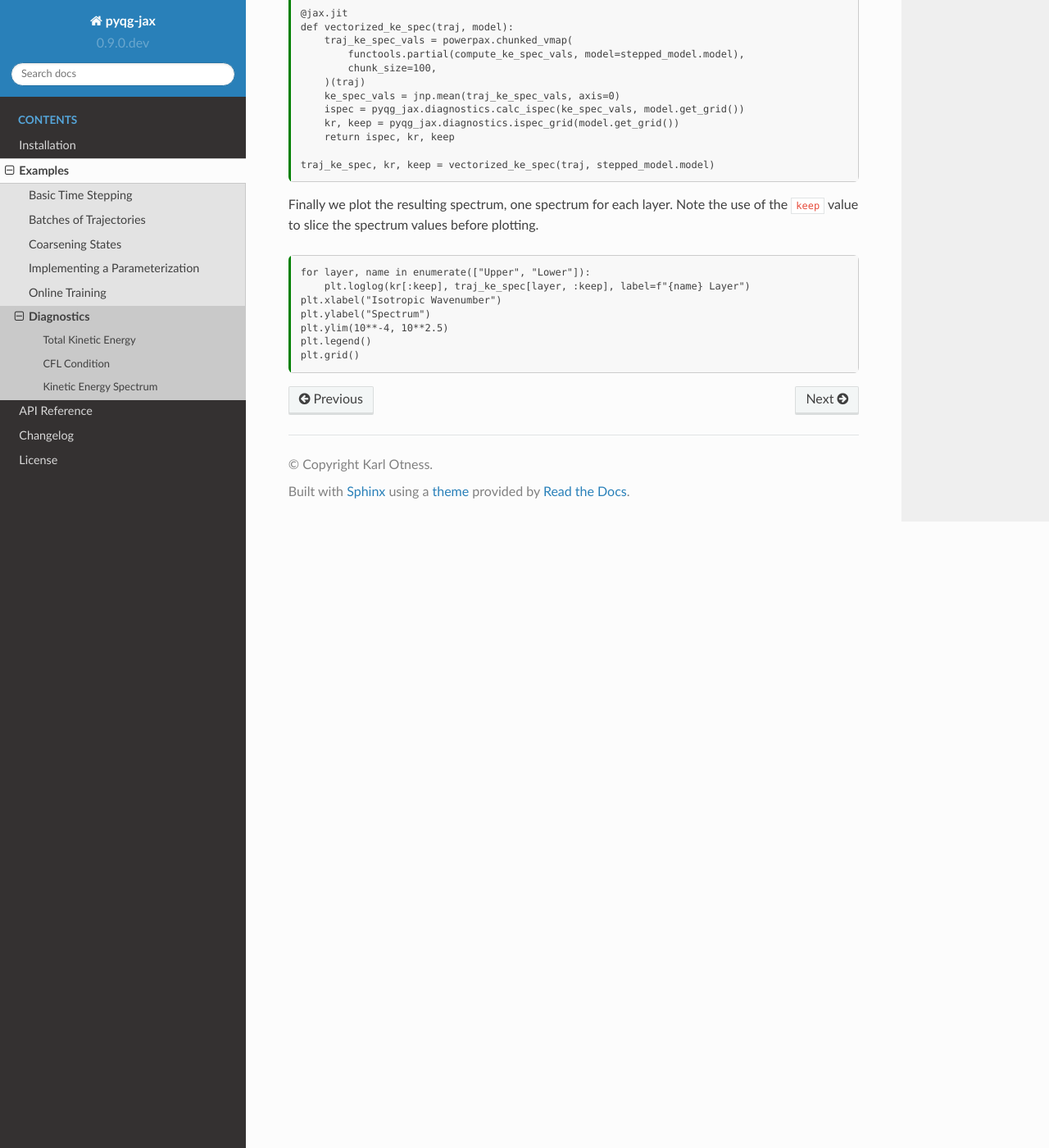
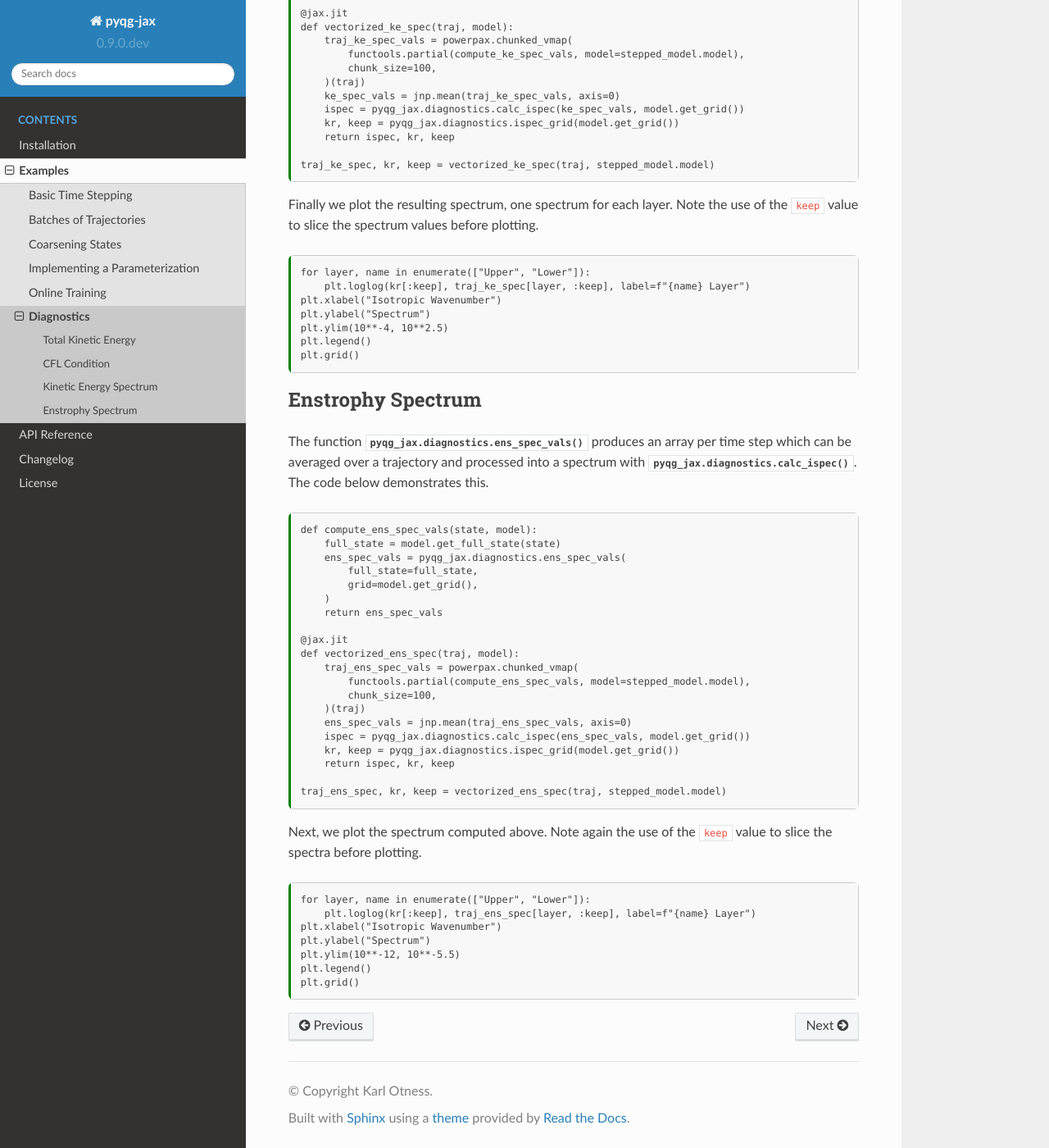
Before and after one commit to karlotness/pyqg-jax, a Sphinx documentation site: the page built from docs/examples.diagnostics.md, in a window 1280 px wide and 1400 px high, scrolled down 2998 px. Shown: the whole window at 82% size. Built offline with Sphinx 7.4.7 and the Read the Docs theme 2.0.0, drawn with Linux system fonts in a browser that asks for light colours.

Commit message:
Add enstrophy spectrum diagnostic function.

````diff
--- a/docs/examples.diagnostics.md
+++ b/docs/examples.diagnostics.md
@@ -207,3 +207,47 @@ plt.ylim(10**-4, 10**2.5)
 plt.legend()
 plt.grid()
 ```
+
+## Enstrophy Spectrum
+
+The function {func}`pyqg_jax.diagnostics.ens_spec_vals` produces an
+array per time step which can be averaged over a trajectory and
+processed into a spectrum with
+{func}`pyqg_jax.diagnostics.calc_ispec`. The code below demonstrates
+this.
+
+```{code-cell} ipython3
+def compute_ens_spec_vals(state, model):
+    full_state = model.get_full_state(state)
+    ens_spec_vals = pyqg_jax.diagnostics.ens_spec_vals(
+        full_state=full_state,
+        grid=model.get_grid(),
+    )
+    return ens_spec_vals
+
+@jax.jit
+def vectorized_ens_spec(traj, model):
+    traj_ens_spec_vals = powerpax.chunked_vmap(
+        functools.partial(compute_ens_spec_vals, model=stepped_model.model),
+        chunk_size=100,
+    )(traj)
+    ens_spec_vals = jnp.mean(traj_ens_spec_vals, axis=0)
+    ispec = pyqg_jax.diagnostics.calc_ispec(ens_spec_vals, model.get_grid())
+    kr, keep = pyqg_jax.diagnostics.ispec_grid(model.get_grid())
+    return ispec, kr, keep
+
+traj_ens_spec, kr, keep = vectorized_ens_spec(traj, stepped_model.model)
+```
+
+Next, we plot the spectrum computed above. Note again the use of the
+`keep` value to slice the spectra before plotting.
+
+```{code-cell} ipython3
+for layer, name in enumerate(["Upper", "Lower"]):
+    plt.loglog(kr[:keep], traj_ens_spec[layer, :keep], label=f"{name} Layer")
+plt.xlabel("Isotropic Wavenumber")
+plt.ylabel("Spectrum")
+plt.ylim(10**-12, 10**-5.5)
+plt.legend()
+plt.grid()
+```
--- a/docs/reference.diagnostics.rst
+++ b/docs/reference.diagnostics.rst
@@ -22,6 +22,8 @@ dimension, and then further processed with :func:`calc_ispec`.
 
 .. autofunction:: ke_spec_vals
 
+.. autofunction:: ens_spec_vals
+
 Computing Spectra
 -----------------
 
````
Also changed, not shown: 2 other files.
